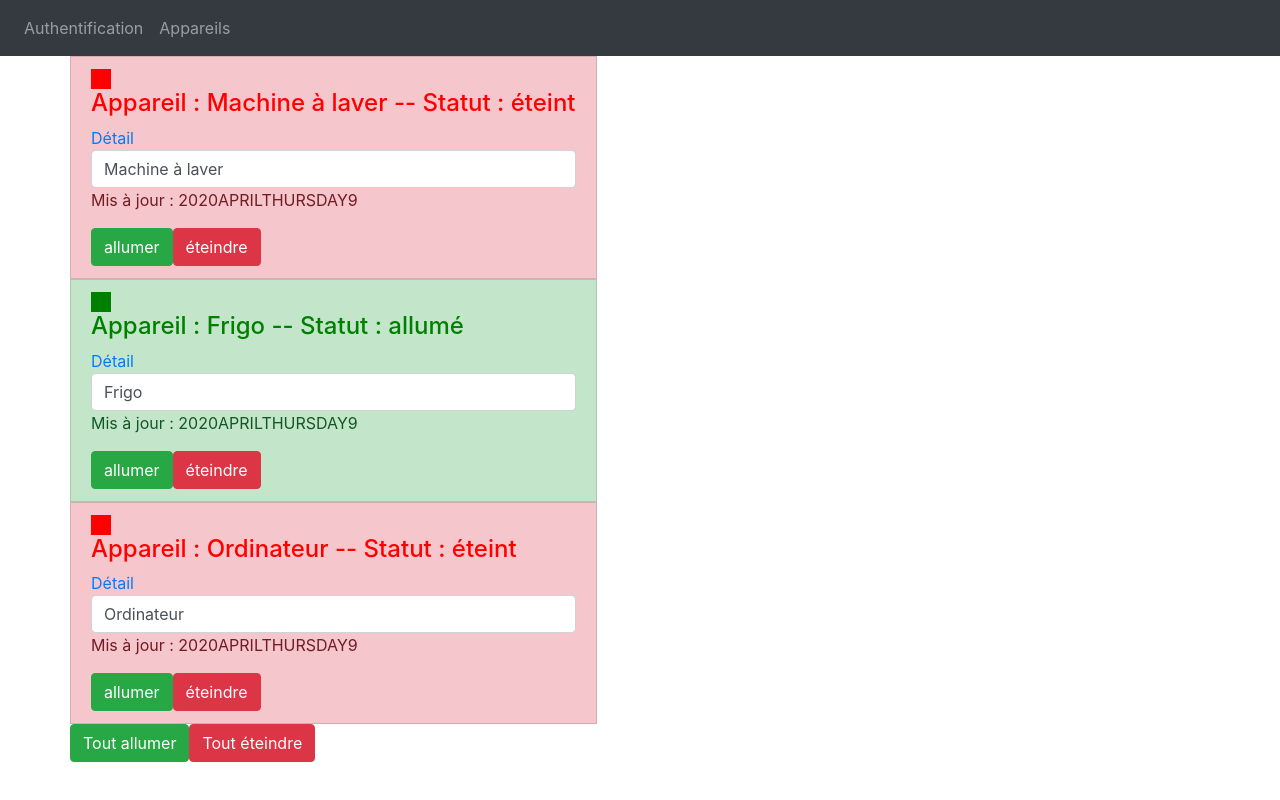
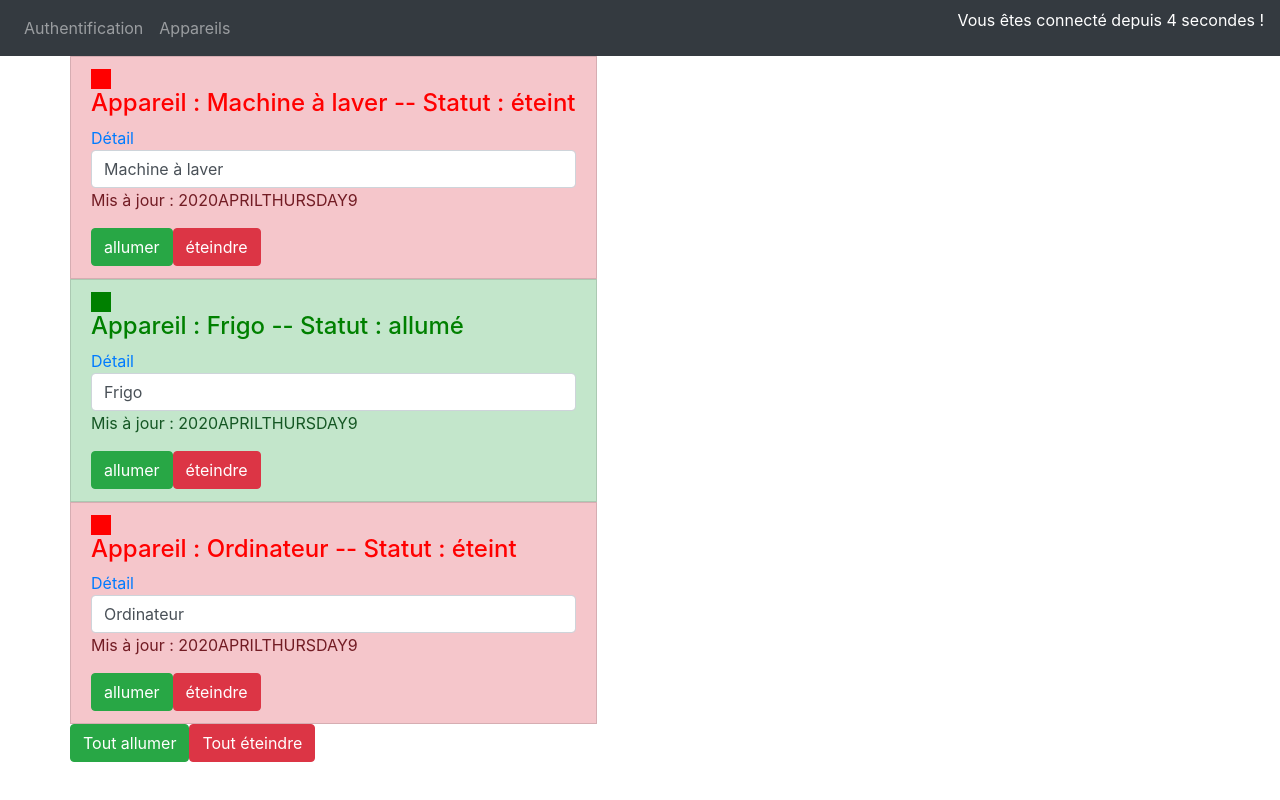
Before and after one commit to mielpops77/gitAngular, an Angular app: page / in a window 1280 px wide. Built offline with nearby package versions, Linux system fonts and the light colour scheme.

Commit message:
2 premier chap rxjx terminé

```diff
--- a/src/app/app.component.html
+++ b/src/app/app.component.html
@@ -9,9 +9,10 @@
 
           <a class="nav-link" routerLink="appareils">Appareils</a>
         </li>
-
-
         </ul>
+        <div class="navbar-right">
+            <p style="color:white">Vous êtes connecté depuis {{ secondes }} secondes !</p>
+        </div>
 
   </nav>
 
--- a/src/app/app.component.ts
+++ b/src/app/app.component.ts
@@ -1,5 +1,8 @@
 import { Component } from '@angular/core';
-import {AppareilService} from './service/appareil.service';
+import { Observable } from 'rxjs/Observable';
+import { Subscription } from 'rxjs/Subscription';
+import 'rxjs/add/observable/interval';
+
 
 @Component({
   selector: 'app-root',
@@ -8,5 +11,34 @@ import {AppareilService} from './service/appareil.service';
 })
 export class AppComponent {
   title = 'angularGit';
+  secondes : number;
+  counterSubscription: Subscription;
+
+
+
+  ngOnInit() {
+    const counter = Observable.interval(1000);
+
+    this.counterSubscription =counter.subscribe(
+      (value) => {
+        this.secondes = value;
+      },
+      (error) =>
+      {
+        console.log("Uh-oh, an error occurred !:"+error);
+      },
+      ()=>
+      {
+        console.log("observable complete !");
+      }
+    );
+  }
+
+  ngOnDestroy() {
+    this.counterSubscription.unsubscribe();
+  }
+
+
+
 
 }
```
